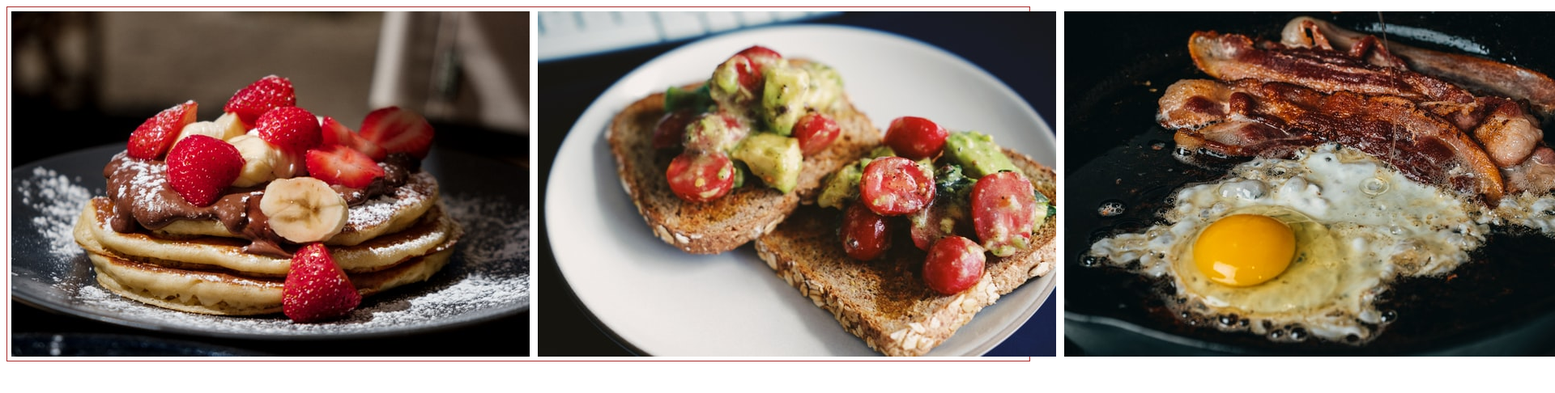
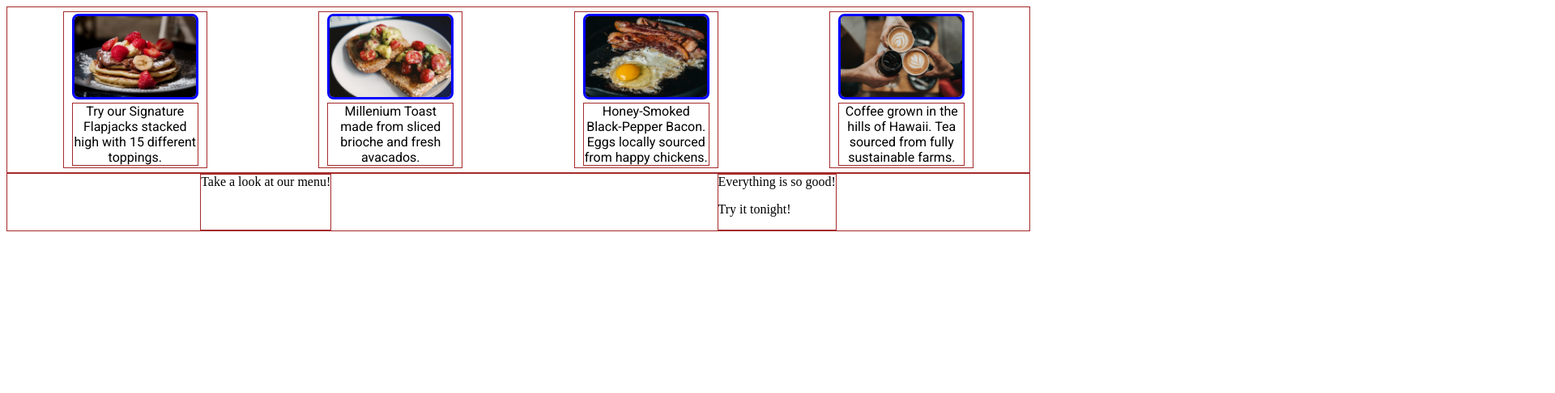
Before and after one commit to RinkM/Odin2-LandingPage, a plain HTML site: page test.html in a window 1280 px wide. Shown: the top 486 px of the page at 81% size, 1920 px wide, since content can reach past the window. Drawn offline with Linux system fonts and the light colour scheme.

Commit message:
added pictures

```diff
--- a/test.html
+++ b/test.html
@@ -12,11 +12,32 @@
 <body>
 
     <div class = container pictures>
-    <img class = thumbnail src="images\pancakes-portuguese-gravity.jpg" alt="Stack of Pancakes">
-    <img class = thumbnail src="images\avacado-toast-ryan-quintal.jpg" alt="Avacado Toast">
-    <img class = thumbnail src="images\eggs-bacon-james-kern.jpg" alt="Eggs and Bacon">
-    <img class = thumbnail src="images\coffee3-dumlao.jpg" alt="Coffee">
-    </div>
+        <div class = thumbnail>
+            <img class = thumbnail--img src="images\pancakes-portuguese-gravity.jpg" alt="Stack of Pancakes">
+            <div class = thumbnail--text> Try our Signature Flapjacks stacked high with 15 different toppings.</div>
+        </div>
+
+        <div class = thumbnail>
+            <img class = thumbnail--img src="images\avacado-toast-ryan-quintal.jpg" alt="Avacado Toast">
+            <div class = thumbnail--text> Millenium Toast made from sliced brioche and fresh avacados.</div>
+        </div>
+        <div class = thumbnail>
+            <img class = thumbnail--img src="images\eggs-bacon-james-kern.jpg" alt="Eggs and Bacon">
+            <div class = thumbnail--text> Honey-Smoked Black-Pepper Bacon. Eggs locally sourced from happy chickens.</div>
+        </div>
+        <div class = thumbnail>
+            <img class = thumbnail--img src="images\coffee3-dumlao.jpg" alt="Coffee">
+            <div class = thumbnail--text>Coffee grown in the hills of Hawaii. Tea sourced from fully sustainable farms.</div>
+        </div>
+
+        </div>
+    <div class = container text>
+        <div>Take a look at our menu!</div>
+        <div>Everything is so good!
+            <p>Try it tonight!</p>
+        </div>
+
+        </div>
 
 
 </body>
```
